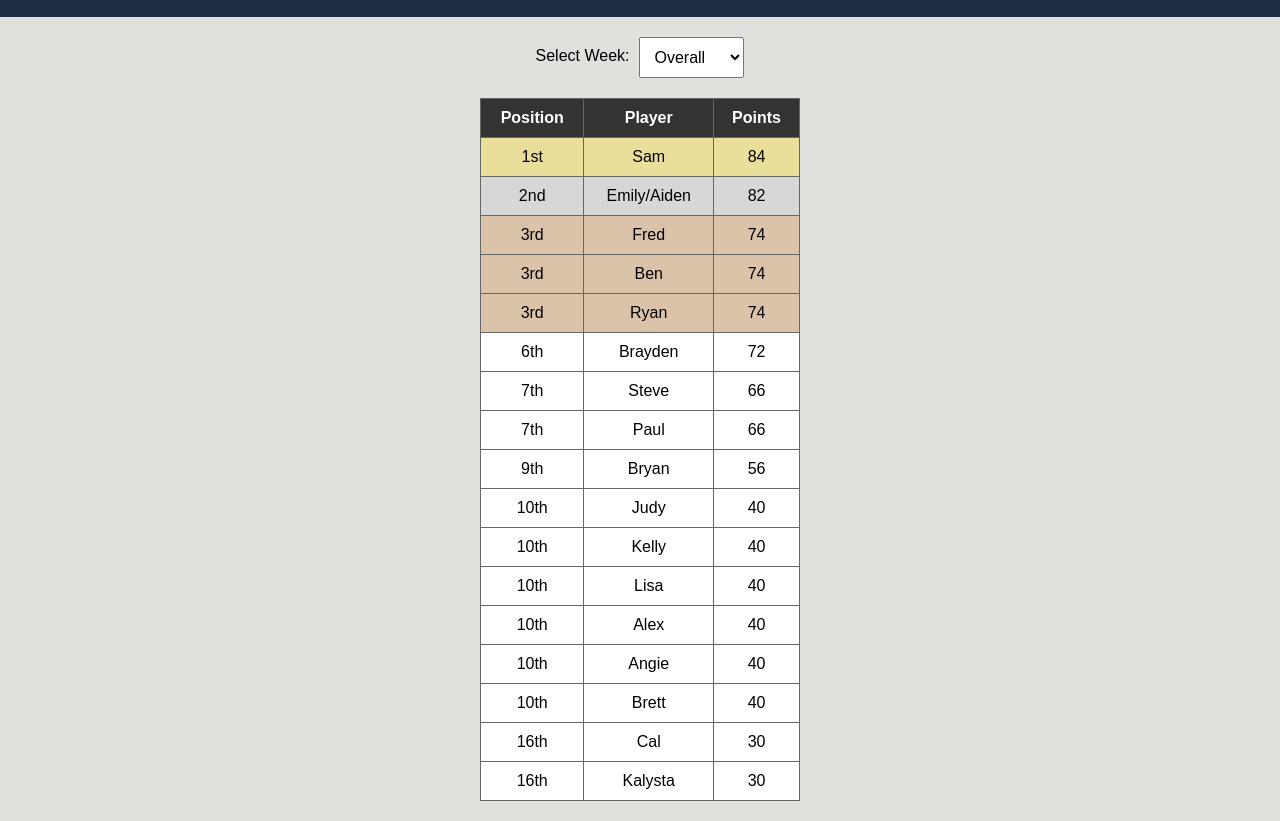
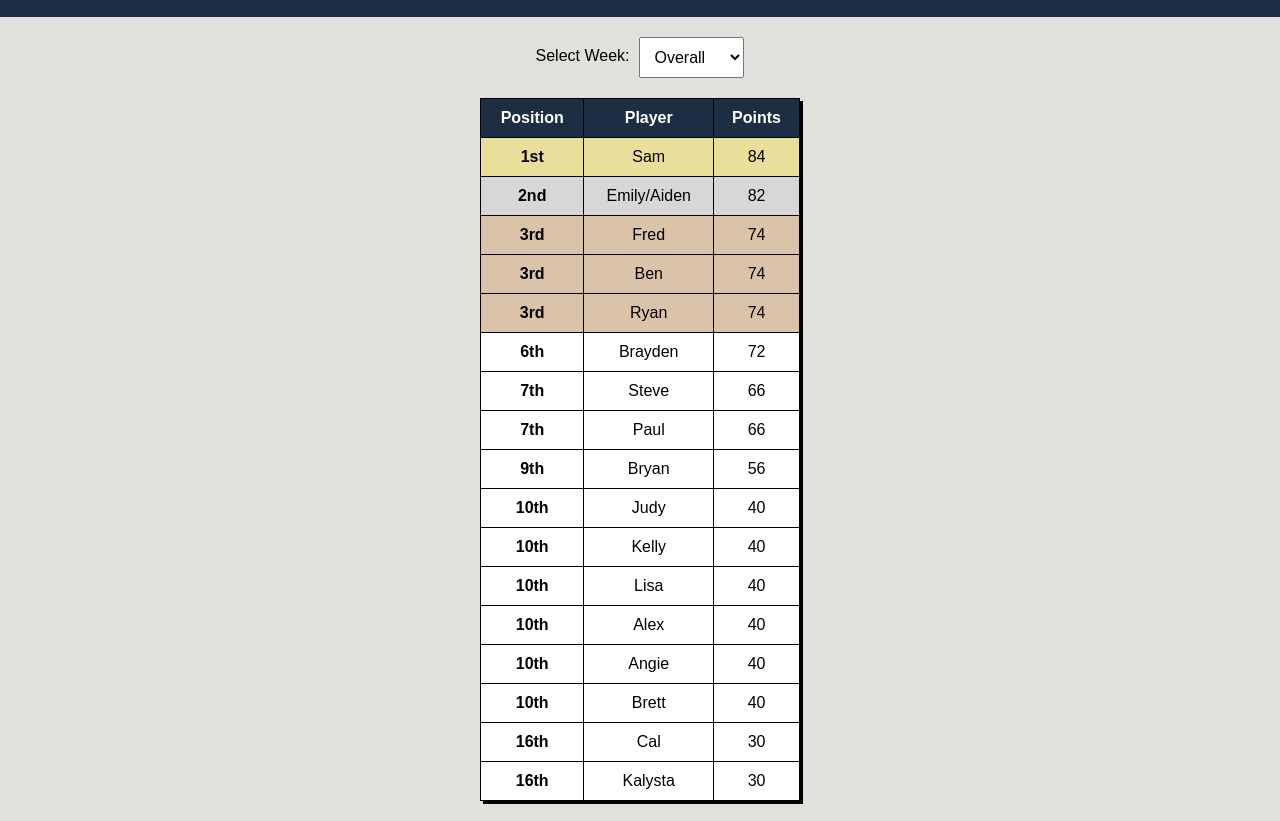
Before and after one commit to rseidl25/pick5pool, a plain HTML site: page leaderboard.html in a window 1280 px wide. Shown: the part 81-902 px from the top of the page. Drawn offline with Linux system fonts and the light colour scheme.

```diff
--- a/leaderboard.html
+++ b/leaderboard.html
@@ -30,15 +30,19 @@
             margin: 0 auto; /* Center the table */
             border-collapse: collapse;
             margin-bottom: 20px;
+            box-shadow: 3px 3px;
         }
         th, td {
             padding: 10px;
-            border: 1px solid #666; /* Darker gray for table lines */
+            border: 1px solid black; /* Darker gray for table lines */
             text-align: center;
         }
         th {
-            background-color: #333; /* Darker background for the header row */
+            background-color: #1d2d44; /* Darker background for the header row */
             color: #fff; /* White text color for better contrast */
+        }
+        .position-col {
+            font-weight: bold; /* Make the text bold in position cells */
         }
         .gold {
             background-color: rgba(255, 215, 0, 0.3); /* Transparent gold */
```
Also changed, not shown: index.html (+15 -0 lines).
